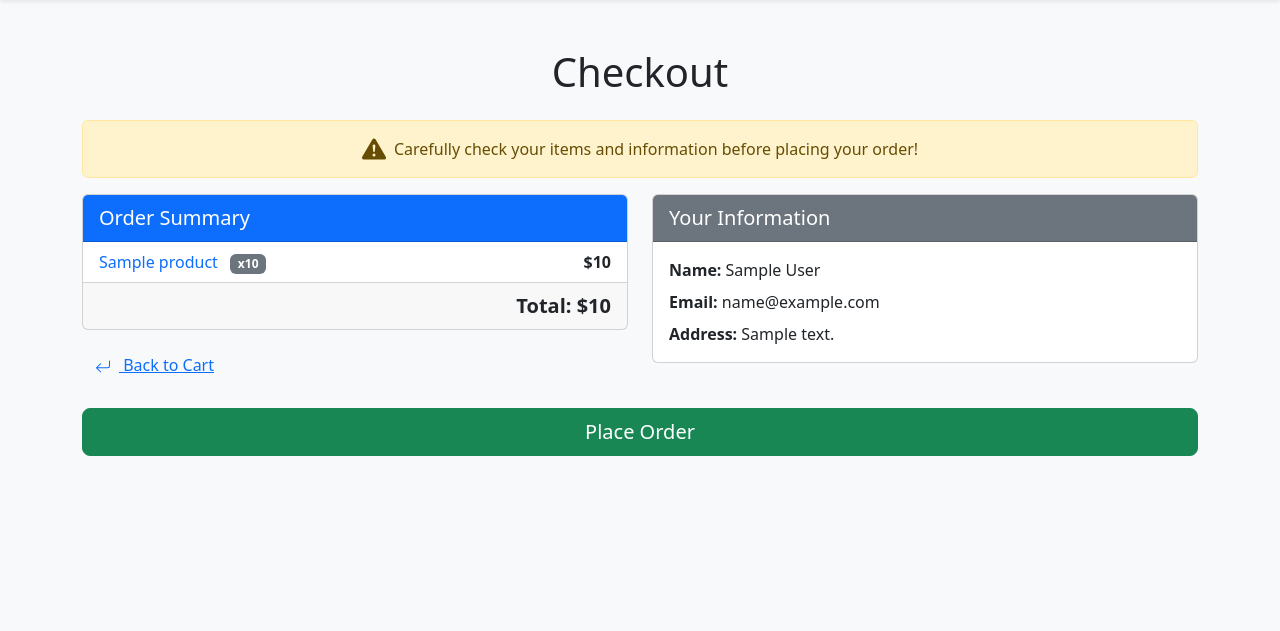
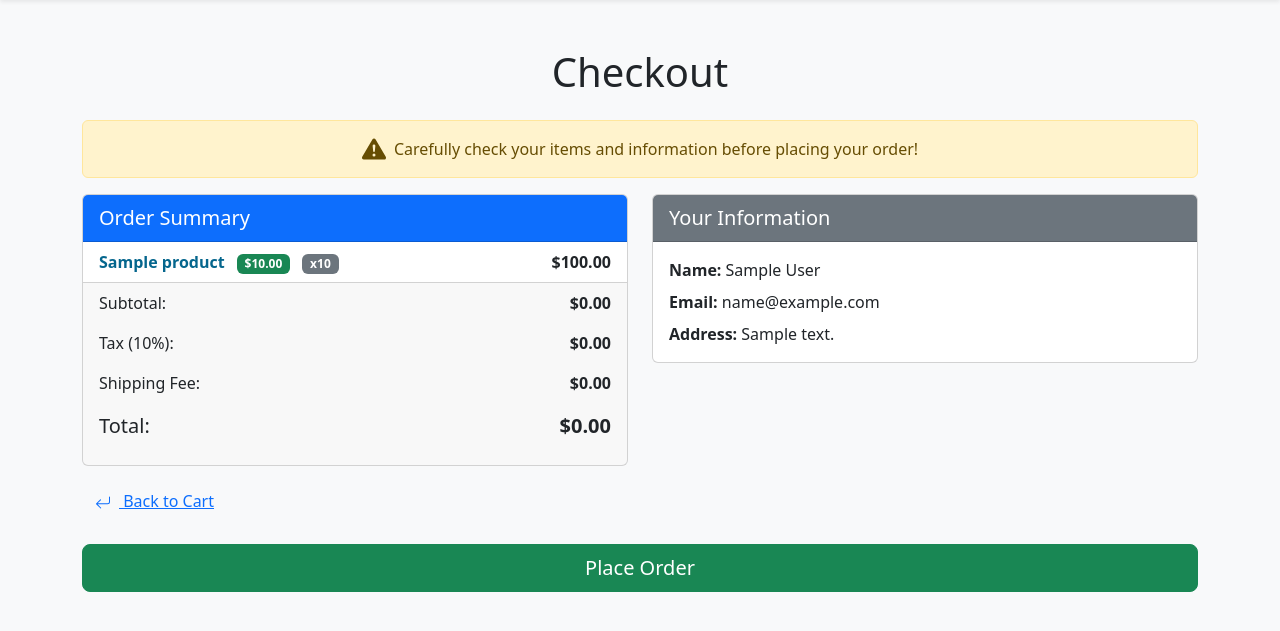
Before and after one commit to fc2078/proquipment-store, a Flask app: template templates/checkout.html.jinja in a window 1280 px wide. Shown: the part 56-687 px from the top of the page. Run offline with Flask 3, Linux system fonts and the light colour scheme; the template is opened without the code that fills it: most values are stand-ins (such as "Sample title", 1, 10 or a date in 2020).

Commit message:
further redesign + checkout improved

```diff
--- a/main.py
+++ b/main.py
@@ -280,9 +280,7 @@
 @flask_login.login_required
 def checkout():
     conn = connect_db()
-
     cursor = conn.cursor()
-
     customer_id = flask_login.current_user.id
 
     cursor.execute(f"""
@@ -305,25 +303,38 @@
         return redirect("/browse")
 
     else:
-        total = 0
+        subtotal = 0
+        for item in results:
+            subtotal += (item["price"] * item["quantity"])
 
-        for item in results:
-            total += (item["price"] * item["quantity"])
-        total = round(total, 2)
+        # Calculate taxes (10%) and shipping fees ($5)
+        # Insert any tax rate and shipping charge
+        tax_rate = 0.10
+        shipping_fee = 5.00
+        tax = round(subtotal * tax_rate, 2)
+        total = round(subtotal + tax + shipping_fee, 2)
 
-    # Fetch userinfo
+    # Fetch user info
     cursor.execute(f"""
         SELECT * FROM `Customer`
         WHERE `id` = {customer_id}
     ;""")
-
     consumer = cursor.fetchone()
 
-    # Close Connections
+    # Close connections
     cursor.close()
     conn.close()
 
-    return render_template("checkout.html.jinja", cartContents = results, sum = total, customer = consumer)
+    return render_template(
+        "checkout.html.jinja",
+        cartContents=results,
+        subtotal=subtotal,
+        tax=tax,
+        shipping=shipping_fee,
+        total=total,
+        customer=consumer
+    )
+
 
 @app.route("/thankyou")
 def thankyou():
--- a/templates/cart.html.jinja
+++ b/templates/cart.html.jinja
@@ -76,6 +76,7 @@
                     <div class="card-body">
                         <h4 class="card-title">Order Summary</h4>
                         <p class="fs-5">Subtotal: <span class="fw-bold">${{ sum }}</span></p>
+                        <p class="fs-6 text-muted">Taxes and other fees will be applied at checkout.</span></p>
                         <a href="/checkout" class="btn btn-primary w-100">Proceed to Checkout</a>
                         <a href="/browse" class="btn btn-outline-secondary w-100 mt-2">Continue Shopping</a>
                     </div>
--- a/templates/checkout.html.jinja
+++ b/templates/checkout.html.jinja
@@ -8,6 +8,17 @@
     <link href="https://cdn.jsdelivr.net/npm/bootstrap@5.3.3/dist/css/bootstrap.min.css" rel="stylesheet"
         integrity="sha384-QWTKZyjpPEjISv5WaRU9OFeRpok6YctnYmDr5pNlyT2bRjXh0JMhjY6hW+ALEwIH" crossorigin="anonymous">
     <link rel="stylesheet" href="/static/styles.css">
+    <style>
+        .product-name {
+            color: #05668D;
+            font-weight: bold;
+        }
+
+        .divider {
+            border-bottom: 1px solid black;
+            margin: 10px 0;
+        }
+    </style>
 </head>
 
 <body class="bg-light">
@@ -35,17 +46,36 @@
                     </div>
                     <ul class="list-group list-group-flush">
                         {% for item in cartContents %}
-                        <li class="list-group-item d-flex justify-content-between align-items-center">
-                            <div>
-                                <a href="/product/{{item['product_id']}}" class="text-decoration-none">{{item.name}}</a>
-                                <span class="badge bg-secondary ms-2">x{{item.quantity}}</span>
+                        <li class="list-group-item">
+                            <div class="d-flex justify-content-between align-items-center">
+                                <div>
+                                    <a href="/product/{{item['product_id']}}"
+                                        class="product-name text-decoration-none">{{item.name}}</a>
+                                    <span class="badge bg-success ms-2">${{"%.2f" | format(item.price)}}</span>
+                                    <span class="badge bg-secondary ms-2">x{{item.quantity}}</span>
+                                </div>
+                                <div class="fw-bold">${{"%.2f" | format(item.price * item.quantity)}}</div>
                             </div>
-                            <div class="fw-bold">${{item.price}}</div>
                         </li>
                         {% endfor %}
                     </ul>
-                    <div class="card-footer text-end fw-bold fs-5">
-                        Total: ${{sum}}
+                    <div class="card-footer">
+                        <p class="d-flex justify-content-between">
+                            <span>Subtotal:</span>
+                            <span class="fw-bold">${{"%.2f" | format(subtotal)}}</span>
+                        </p>
+                        <p class="d-flex justify-content-between">
+                            <span>Tax (10%):</span>
+                            <span class="fw-bold">${{"%.2f" | format(tax)}}</span>
+                        </p>
+                        <p class="d-flex justify-content-between">
+                            <span>Shipping Fee:</span>
+                            <span class="fw-bold">${{"%.2f" | format(shipping)}}</span>
+                        </p>
+                        <p class="d-flex justify-content-between fs-5">
+                            <span>Total:</span>
+                            <span class="fw-bold">${{"%.2f" | format(total)}}</span>
+                        </p>
                     </div>
                 </div>
                 <a href="/cart" class="btn btn-link mt-3">
@@ -75,7 +105,7 @@
 
         <!-- Place Order Button -->
         <div class="d-grid mt-4">
-            <button class="btn btn-success btn-lg">Place Order</button>
+            <button class="btn btn-success btn-lg" href="/thankyou">Place Order</button>
         </div>
     </div>
 
--- a/templates/components/navbar.html.jinja
+++ b/templates/components/navbar.html.jinja
@@ -22,6 +22,20 @@
                 <li class="nav-item">
                     <a class="nav-link fw-semibold" href="/cart">Cart</a>
                 </li>
+
+                <!-- Account Dropdown (Visible when logged in) -->
+                {% if user_logged_in %}
+                <li class="nav-item dropdown">
+                    <a class="nav-link dropdown-toggle fw-semibold" href="#" role="button" data-bs-toggle="dropdown"
+                        aria-expanded="false">
+                        Account
+                    </a>
+                    <ul class="dropdown-menu">
+                        <li><a class="dropdown-item" href="/profile">Profile</a></li>
+                        <li><a class="dropdown-item" href="/logout">Logout</a></li>
+                    </ul>
+                </li>
+                {% else %}
                 <li class="nav-item dropdown">
                     <a class="nav-link dropdown-toggle fw-semibold" href="#" role="button" data-bs-toggle="dropdown"
                         aria-expanded="false">
@@ -32,6 +46,7 @@
                         <li><a class="dropdown-item" href="/signup">Sign Up</a></li>
                     </ul>
                 </li>
+                {% endif %}
             </ul>
 
             <!-- Right Search Box -->
```
Also changed, not shown: static/styles/browse.css (added, +28 -0 lines), static/styles/product.css (added, +42 -0 lines), static/styles/thankyou.css (added, +7 -0 lines), templates/browse.html.jinja (+1 -26 lines), templates/product.html.jinja (+32 -24 lines), templates/thankyou.html.jinja (+3 -9 lines), static/styles.css (deleted).
